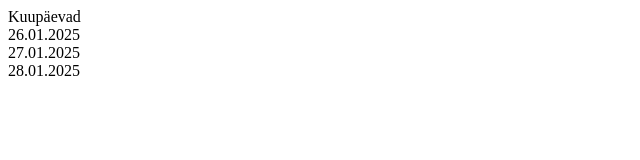
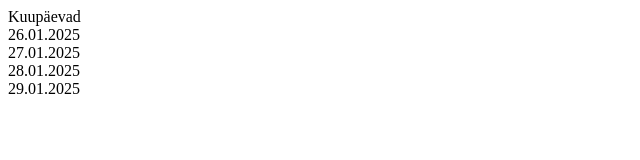
Before and after one commit to martinliiskmaa/gitkodutoo, a plain HTML site: page index.html in a window 1280 px wide. Shown: the whole page, without its empty margins (0-640 px from the left). Drawn offline with Linux system fonts and the light colour scheme.

Commit message:
Added dates.

```diff
--- a/index.html
+++ b/index.html
@@ -2,3 +2,4 @@
 <div>26.01.2025</div>
 <div>27.01.2025</div>
 <div>28.01.2025</div>
+<div>29.01.2025</div>
```
Also changed, not shown: 1 other file.
